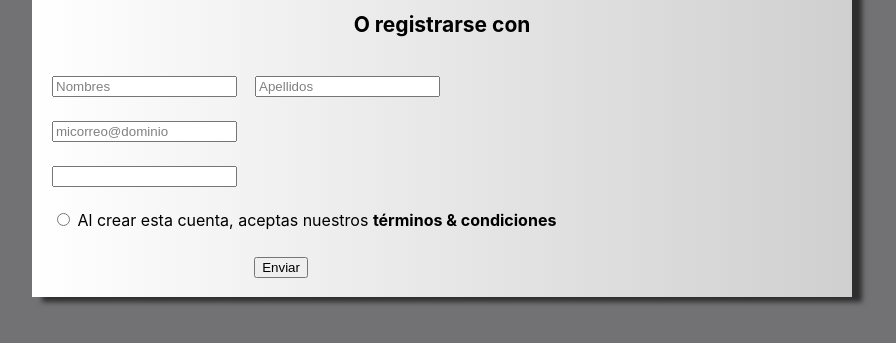
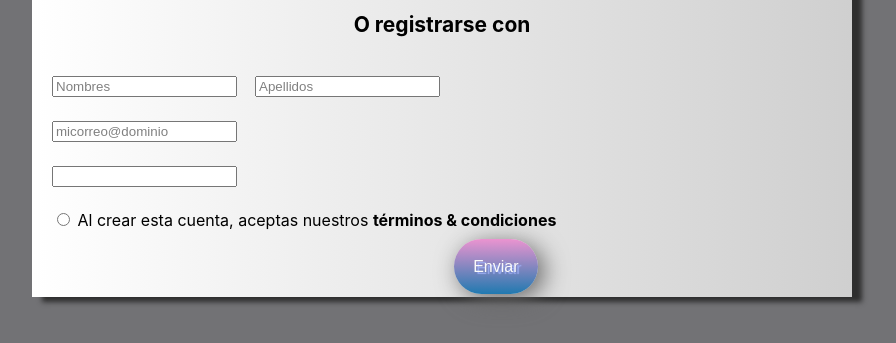
Before and after one commit to Nicole-Adriana/DW, a plain HTML site: page 01_TrabajosDW_GB/Sesion12/registro.html in a window 1280 px wide. Shown: the part 197-540 px from the top of the page, without its empty margins (198-1094 px from the left). Drawn offline with Linux system fonts and the light colour scheme.

Commit message:
registro boton

```diff
--- a/01_TrabajosDW_GB/Sesion12/registro.html
+++ b/01_TrabajosDW_GB/Sesion12/registro.html
@@ -63,6 +63,45 @@ display: table;
     top:50%;
     left:50%;
 }
+.boton{
+  width: 500px;
+  height: 20px;
+  background-image: -webkit-linear-gradient(top, #eb94d0, #2079b0);
+  background-image: -moz-linear-gradient(top, #eb94d0, #2079b0);
+  background-image: -ms-linear-gradient(top, #eb94d0, #2079b0);
+  background-image: -o-linear-gradient(top, #eb94d0, #2079b0);
+  background-image: linear-gradient(to bottom, #eb94d0, #2079b0);
+  -webkit-border-radius: 28;
+  -moz-border-radius: 28;
+  border-radius: 28px;
+
+text-shadow: 3px 2px 1px #9daef5;
+  -webkit-box-shadow: 6px 5px 24px #666666;
+  -moz-box-shadow: 6px 5px 24px #666666;
+  box-shadow: 6px 5px 24px #666666;
+
+font-family: Arial;
+  color: #fafafa;
+  font-size: 16px;
+  padding: 19px;
+  text-decoration: none;
+  margin-left: auto;
+  margin-right: auto;
+  margin-left: 200%;
+  transform: translateX(-60%);
+}
+.boton:hover {
+
+background: #da9843;
+
+
+background-image: -webkit-linear-gradient(top, #da9843, #eb94d0);
+background-image: -moz-linear-gradient(top, #da9843, #eb94d0);
+background-image: -ms-linear-gradient(top, #da9843, #eb94d0);
+background-image: -o-linear-gradient(top, #da9843 #eb94d0);
+background-image: linear-gradient(to bottom, #da9843, #eb94d0);
+text-decoration: none;
+}
 </style>
 
 <body>
@@ -87,7 +126,7 @@ display: table;
             <br>
             <br>
             <div class="ultimobtn">
-                <input type="submit" value="Enviar">
+                <a href="" class="boton" style="width: 100px;">Enviar</a>
             </div>
             <br>
         </div>
```
Also changed, not shown: 01_TrabajosDW_GB/Sesion12/mejorada.html (+1 -2 lines).
